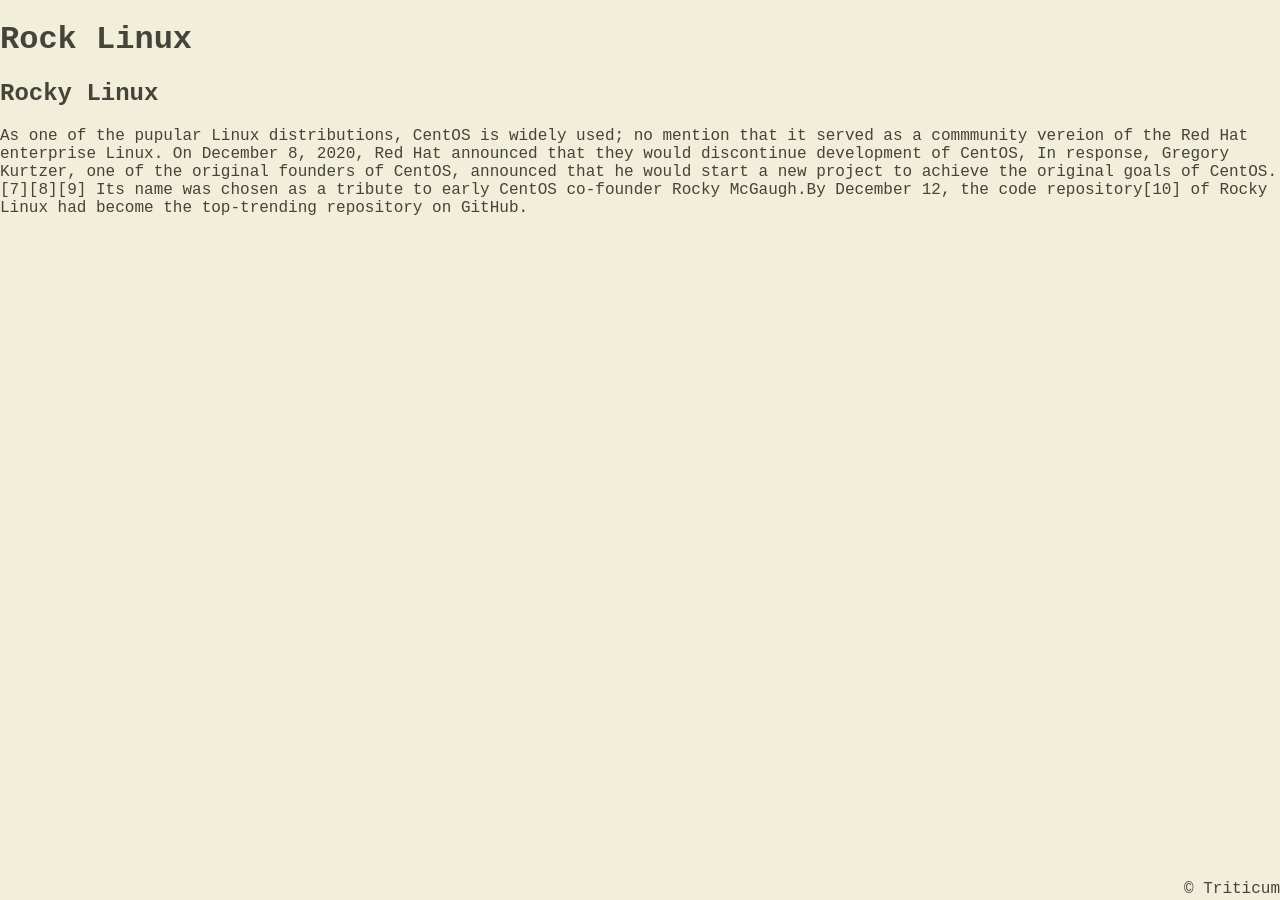
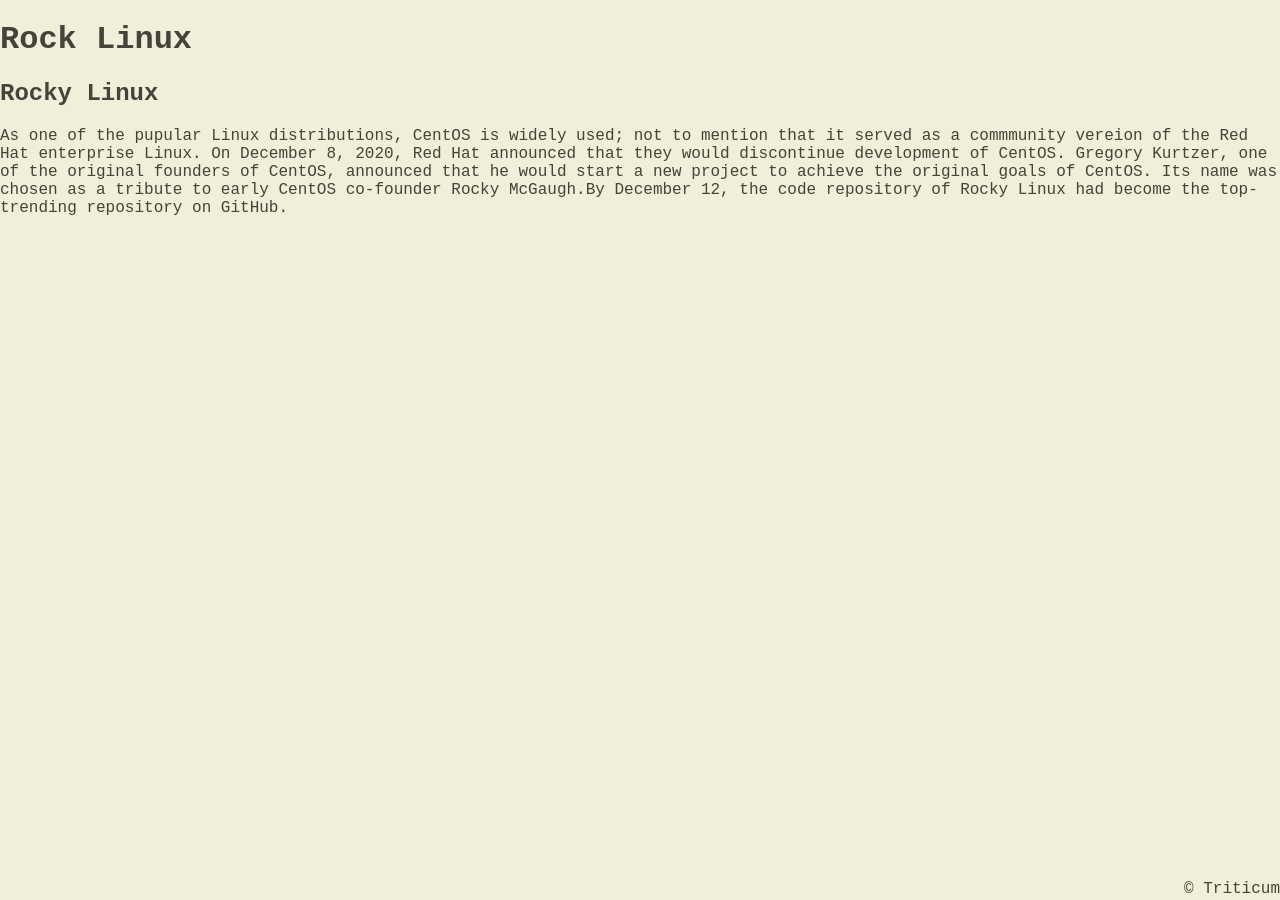
Before and after one commit to Triticum01/Triticum01.github.io, a Jekyll site: the page built from _posts/2023-01-05-Rocky-Linux.md, in a window 1280 px wide. Built offline with Jekyll 4.4.1, drawn with Linux system fonts in a browser that asks for light colours; nearby versions of some CDN libraries.

Commit message:
Update 2023-01-05-Rocky-Linux.md

```diff
--- a/_posts/2023-01-05-Rocky-Linux.md
+++ b/_posts/2023-01-05-Rocky-Linux.md
@@ -9,4 +9,4 @@
 
 ## Rocky Linux
 
-As one of the pupular Linux distributions, CentOS is widely used; no mention that it served as a commmunity vereion of the Red Hat enterprise Linux. On December 8, 2020, Red Hat announced that they would discontinue development of CentOS, In response, Gregory Kurtzer, one of the original founders of CentOS, announced that he would start a new project to achieve the original goals of CentOS.[7][8][9] Its name was chosen as a tribute to early CentOS co-founder Rocky McGaugh.By December 12, the code repository[10] of Rocky Linux had become the top-trending repository on GitHub.
+As one of the pupular Linux distributions, CentOS is widely used; not to mention that it served as a commmunity vereion of the Red Hat enterprise Linux. On December 8, 2020, Red Hat announced that they would discontinue development of CentOS. Gregory Kurtzer, one of the original founders of CentOS, announced that he would start a new project to achieve the original goals of CentOS. Its name was chosen as a tribute to early CentOS co-founder Rocky McGaugh.By December 12, the code repository of Rocky Linux had become the top-trending repository on GitHub.
```
